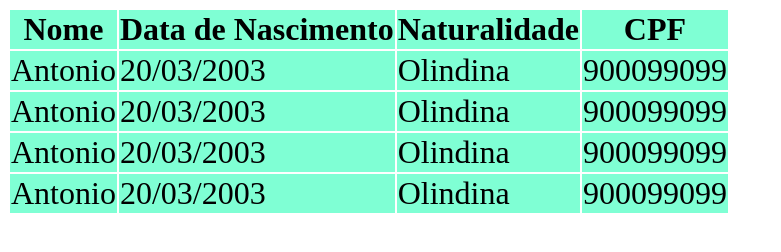
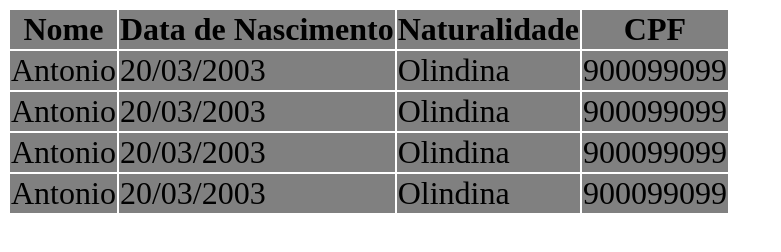
Before and after one commit to valdemir-faustino/hostingteste, a plain HTML site: page index.html in a window 1280 px wide. Shown: the whole page, without its empty margins (0-781 px from the left). Drawn offline with Linux system fonts and the light colour scheme.

Commit message:
alteracao no css

```diff
--- a/styles.css
+++ b/styles.css
@@ -3,6 +3,6 @@ tr {
     width: 50%;
     border: 5px solid black;
     border-radius: 2px;
-    background-color:aquamarine;
+    background-color:grey;
     padding: 30px;
 }
```
